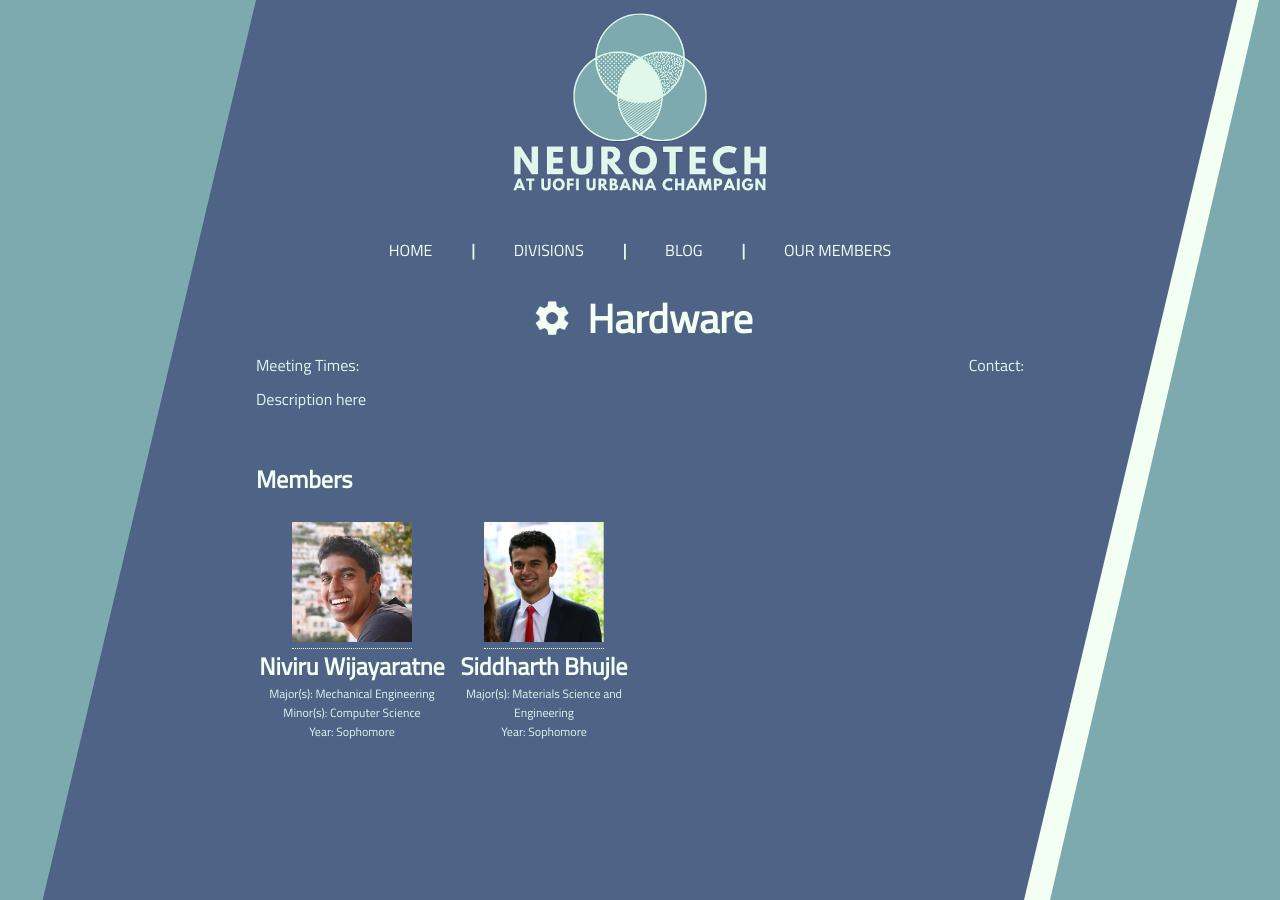
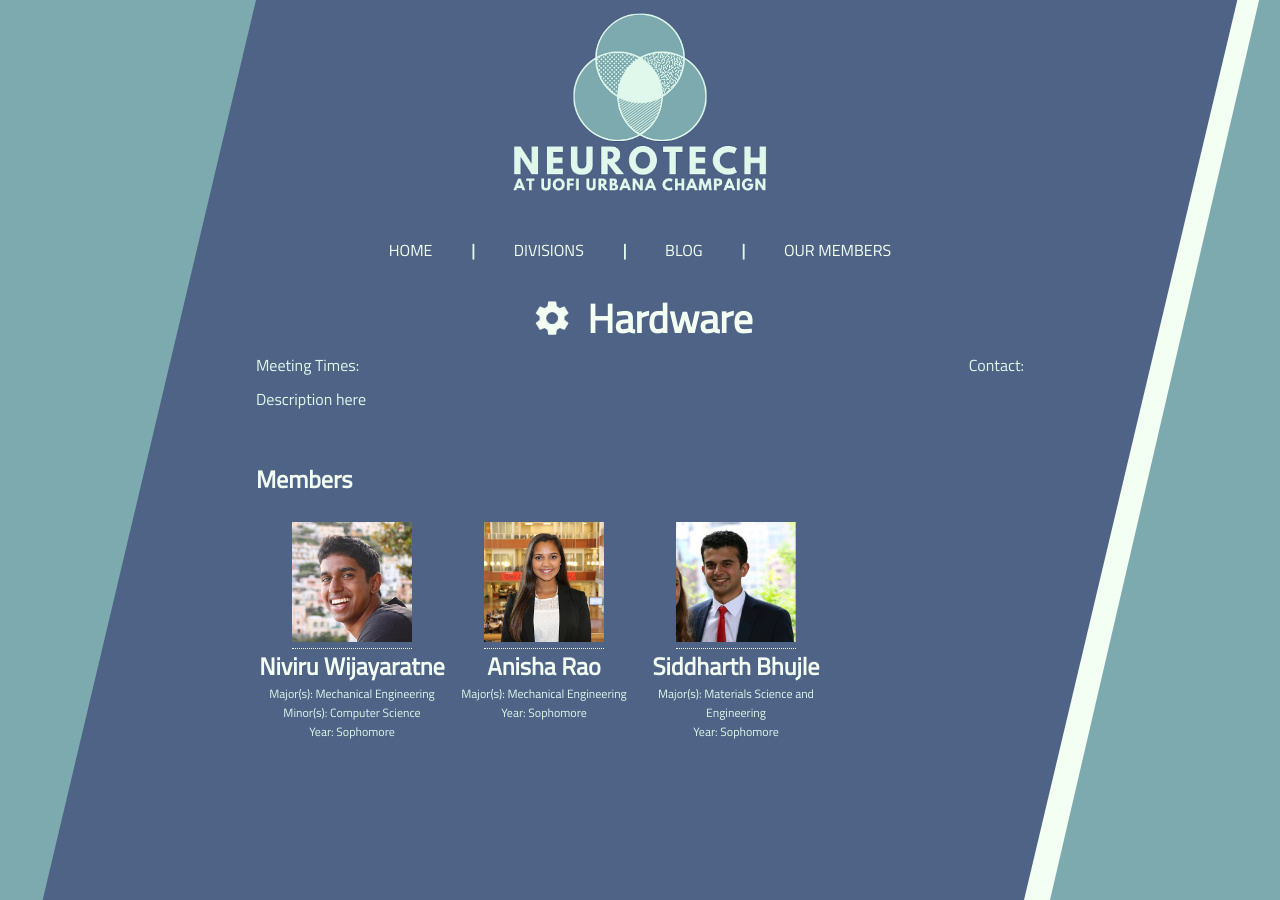
Before and after one commit to neurotech-uiuc/neurotech-site, a Jekyll site: the page built from divisions/hardware.markdown, in a window 1280 px wide. Built offline with Jekyll 4.4.1, drawn with Linux system fonts in a browser that asks for light colours.

Commit message:
fixed name

```diff
--- a/_data/members.json
+++ b/_data/members.json
@@ -9,7 +9,7 @@
     "Gene Wang",
     "Ramya Nagapudi",
     "Veeresh Neralagi",
-    "Anisha Bao",
+    "Anisha Rao",
     "Siddharth Bhujle",
     "Kavya Sood",
     "Nitish Natarajan",
@@ -103,7 +103,7 @@
     "linkedin": "https://www.linkedin.com/in/veeresh-neralagi/",
     "image": "veeresh-n.png"
   },
-  "Anisha Bao":
+  "Anisha Rao":
   {
     "division": "hardware",
     "titles": ["Head"],
```
